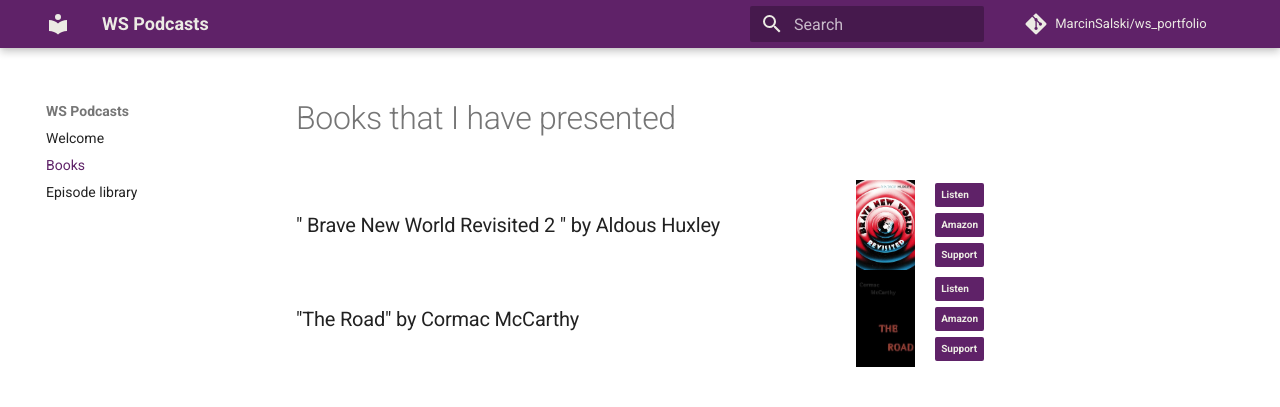
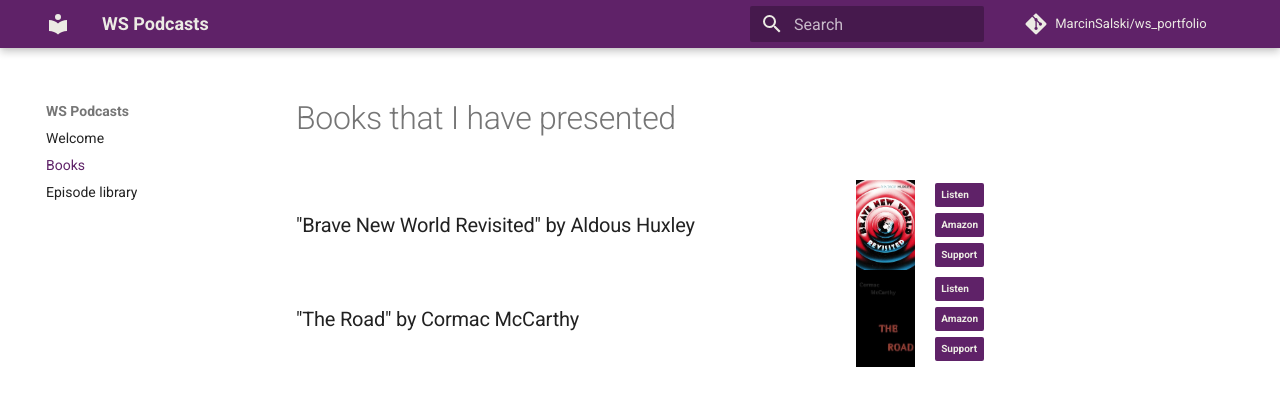
Before and after one commit to MarcinSalski/ws_portfolio, an MkDocs documentation site: the page built from docs/Books/index.md, in a window 1280 px wide. Shown: the top 407 px of the page. Built offline with MkDocs 1.6.1 and Material for MkDocs 9.7.7, drawn with Linux system fonts in a browser that asks for light colours; comment, search, counter and statistics services are not loaded.

```diff
--- a/docs/Books/index.md
+++ b/docs/Books/index.md
@@ -4,15 +4,7 @@
 
   <!-- Lewa kolumna: tytuł -->
   <div style="flex: 1;">
-    <h3 style="margin: 0;">"
-
-
-
-    Brave New World Revisited 2
-
-
-
-    " by Aldous Huxley</h3>
+    <h3 style="margin: 0;">"Brave New World Revisited" by Aldous Huxley</h3>
   </div>
 
   <!-- Środkowa kolumna: okładka -->
@@ -42,6 +34,8 @@
        class="md-button md-button--primary"
        style="padding: 2px 4px; font-size: 0.5rem;">
        Support
+    </a>
+
     </a>
 
   </div>
```
